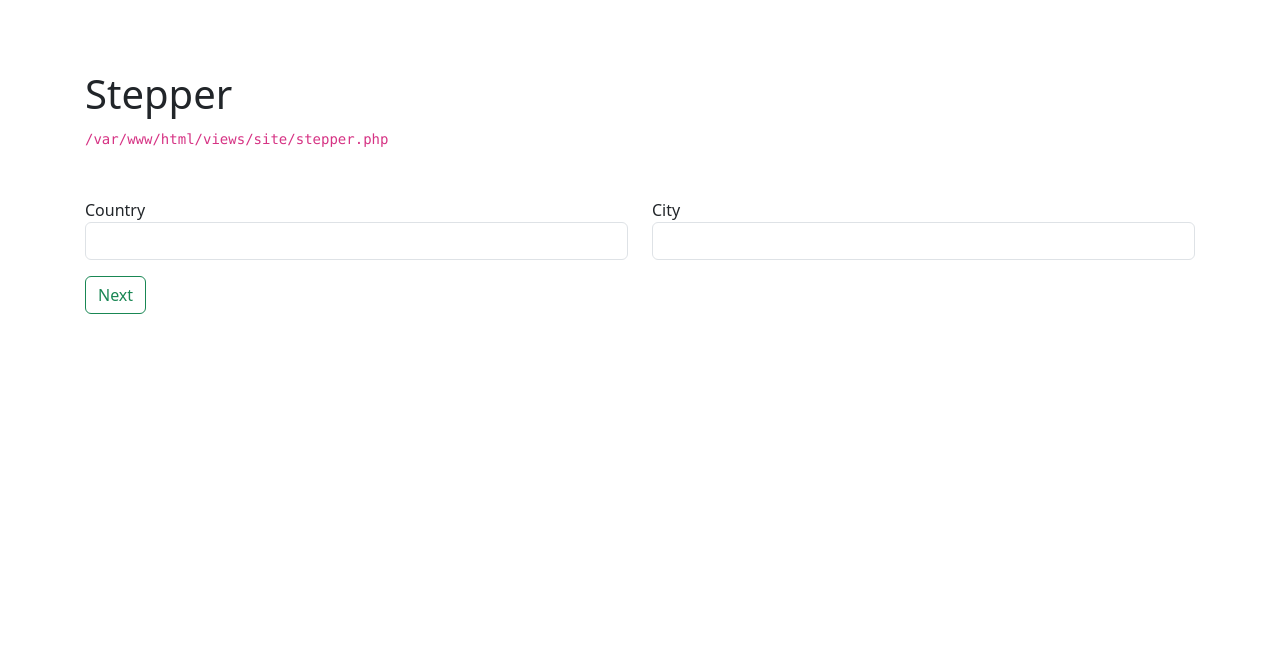
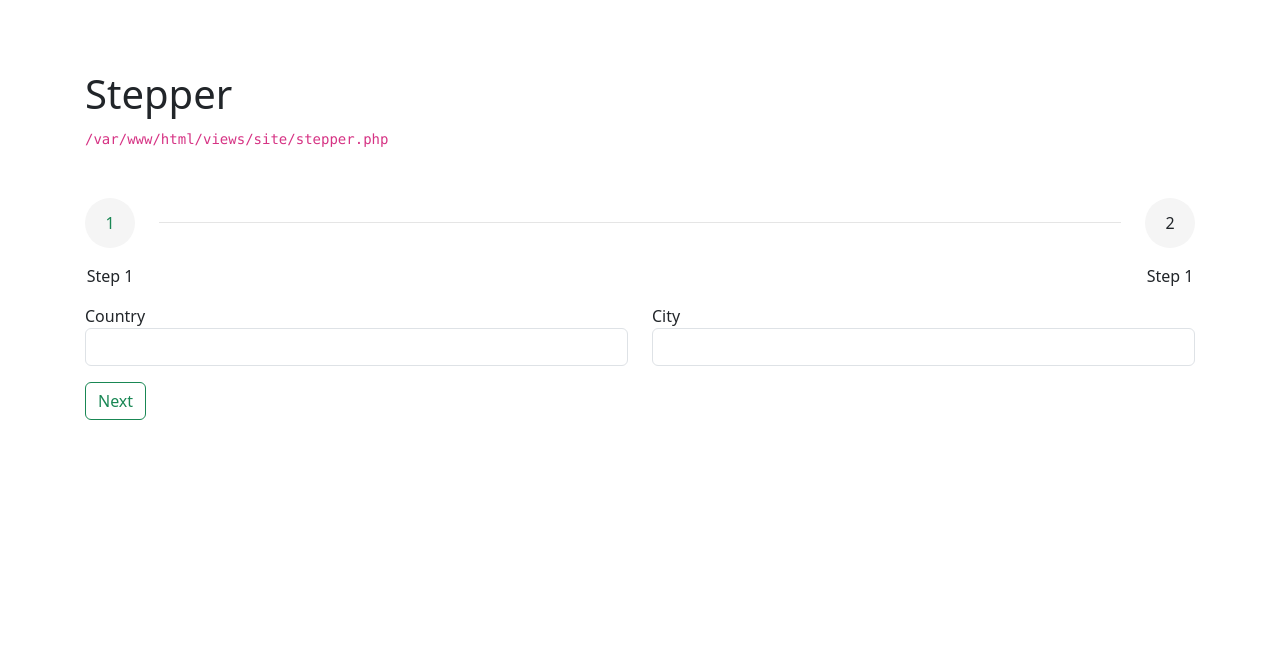
Before and after one commit to JoshKarta/yii-project, a Yii app: template views/site/stepper.php in a window 1280 px wide. Shown: the top 660 px of the page. Run offline with PHP 8.4 and a stand-in for Yii, Linux system fonts and the light colour scheme; the template is opened without the code that fills it, so the values that code supplies are empty; form fields are guessed from the names that the template uses; some libraries are stand-ins or nearby versions.

Commit message:
stepper ui

```diff
--- a/views/countries/stepperForm.php
+++ b/views/countries/stepperForm.php
@@ -19,7 +19,7 @@ use yii\widgets\ActiveForm;
     </div>
 
     <div class="form-group">
-        <?= Html::button('Next', ['class' => 'btn btn-outline-success', 'onClick' => 'stepOne()']) ?>
+        <?= Html::button('Next', ['class' => 'btn btn-outline-success', 'onClick' => 'nextButton()']) ?>
     </div>
 
     <?php ActiveForm::end(); ?>
--- a/views/samplicious/stepperForm.php
+++ b/views/samplicious/stepperForm.php
@@ -19,9 +19,8 @@ use yii\widgets\ActiveForm;
     <!-- <?= $form->field($samplicious, 'date')->widget(DatePicker::className(), ['dateFormat' => 'yyyy-MM-dd', 'inline' => false]) ?> -->
 
     <div class="form-group">
-        <?= Html::button('Previous', ['class' => 'btn btn-outline-success', 'id' => 'prevSampBtn', 'onClick' => 'prevButton()']) ?>
-        <?= Html::button('Submit', ['class' => 'btn btn-success', 'id' => 'submitBtn', 'onClick' => 'sendBtn()']) ?>
-        <!-- <?= Html::submitButton('Submit', ['class' => 'btn btn-success', 'id' => 'submitFormBtn']) ?> -->
+        <?= Html::button('Previous', ['class' => 'btn btn-outline-success', 'onClick' => 'previousButton()']) ?>
+        <?= Html::button('Submit', ['class' => 'btn btn-success', 'onClick' => 'submitButton()']) ?>
     </div>
 
     <?php ActiveForm::end(); ?>
--- a/views/site/stepper.php
+++ b/views/site/stepper.php
@@ -6,6 +6,7 @@ use yii\helpers\Html;
 
 $this->title = 'Stepper';
 $this->params['breadcrumbs'][] = $this->title;
+
 ?>
 <div class="site-about">
     <h1><?= Html::encode($this->title) ?></h1>
@@ -13,6 +14,19 @@ $this->params['breadcrumbs'][] = $this->title;
     <code><?= __FILE__ ?></code>
 
     <div class="mt-5">
+        <div id="stepProgressBar">
+            <div class="step">
+                <div class="bullet current">1</div>
+                <p>Step 1</p>
+            </div>
+            <div class="step-line"></div>
+            <div class="step">
+                <div class="bullet">2</div>
+                <p>Step 1</p>
+            </div>
+        </div>
+
+        <div>
             <div id="form-countries">
                 <?= $this->render('@app/views/countries/stepperForm', [
                     'countries' => $countries,
@@ -25,3 +39,4 @@ $this->params['breadcrumbs'][] = $this->title;
             </div>
         </div>
     </div>
+</div>
--- a/web/css/site.css
+++ b/web/css/site.css
@@ -99,3 +99,51 @@ a.desc:after {
 .form-group {
   margin-bottom: 1rem;
 }
+
+/* Stepper */
+#stepProgressBar {
+  display: flex;
+  justify-content: space-between;
+  /* align-items: center */
+}
+
+.step {
+  display: flex;
+  flex-direction: column;
+  gap: 16px;
+  align-items: center;
+  justify-content: center;
+  text-align: center;
+}
+
+.bullet {
+  display: flex;
+  justify-content: center;
+  align-items: center;
+  background-color: rgb(245 245 245);
+  width: 50px;
+  height: 50px;
+  border-radius: 100%;
+  position: relative;
+  transition: background-color 300ms;
+}
+
+.bullet.current {
+  color: #198754;
+}
+
+.bullet.completed {
+  background-color: #198754;
+  color: white;
+}
+
+.step-line {
+  flex-grow: 1;
+  height: 1px;
+  margin: 24px 24px 0;
+  background-color: rgb(229 229 229);
+}
+
+.step-line.completed {
+  background-color: #198754;
+}
--- a/web/js/stepper.js
+++ b/web/js/stepper.js
@@ -1,9 +1,19 @@
 const countriesData = { action: "/countries/create" };
 const sampliciousData = { action: "/samplicious/create" };
 
-function stepOne() {
+const bulletDivs = [...document.querySelectorAll(".bullet")];
+const stepLineDivs = [...document.querySelectorAll(".step-line")];
+const totalBullets = bulletDivs.length;
+let currentStep = 1;
+
+function nextButton() {
+  // Get form with id
   const form = document.getElementById("countries-form");
+
+  // Save form values in array and place it in countriesData
   countriesData.data = $(form).serializeArray();
+
+  // Change form
   $("#form-countries").fadeOut("fast", function () {
     $("#form-samplicious").fadeIn("fast");
     $("#prevSampBtn").show();
@@ -11,25 +21,32 @@ function stepOne() {
     $("#submitFormBtn").show();
   });
 
-  // Prev Step
-  prevButton();
+  // Update Steps
+  const currentBullet = bulletDivs[currentStep - 1];
+  currentBullet.classList.add("completed");
+  // currentStep++;
 }
 
-function prevButton() {
-  $("#prevSampBtn").click(function () {
-    $("#form-samplicious").fadeOut("fast", function () {
-      $("#form-countries").fadeIn("fast");
-      $("#prevSampBtn").hide();
-      $("#submitFormBtn").hide();
-      $("#countriesBtn").show();
-    });
+function previousButton() {
+  // Display form
+  $("#form-samplicious").fadeOut("fast", function () {
+    $("#form-countries").fadeIn("fast");
+    $("#prevSampBtn").hide();
+    $("#submitFormBtn").hide();
+    $("#countriesBtn").show();
   });
-}
 
-function sendBtn() {
+  // Get form values
   const form = document.getElementById("samplicious-form");
   sampliciousData.data = $(form).serializeArray();
 
+  // Update stepper
+  const currentBullet = bulletDivs[currentStep - 1];
+  currentBullet.classList.remove("completed");
+  // currentStep--;
+}
+
+function submitButton() {
   ajaxCall(sampliciousData.action, sampliciousData.data);
   ajaxCall(countriesData.action, countriesData.data);
 }
```
Lines whose indentation alone changed are shown as unchanged.
